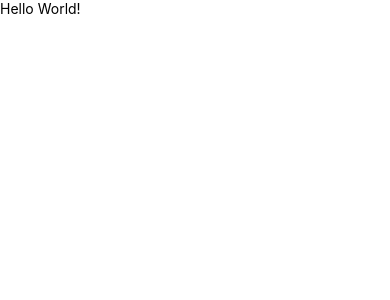
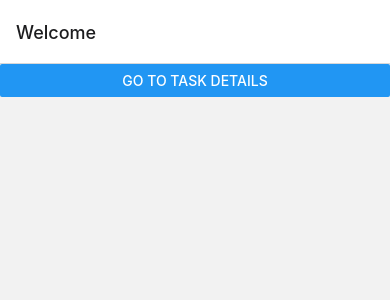
Before and after one commit to Learning-nkjaiswal/todoapp, a React Native app: screen /Home in a window 390 px wide. Shown: the top 300 px of the page. Built offline with nearby package versions, Linux system fonts and the light colour scheme.

Commit message:
04 adding basic navigation

```diff
--- a/App.js
+++ b/App.js
@@ -13,17 +13,25 @@ import {
   Text,
   StatusBar,
 } from 'react-native';
+import { NavigationContainer } from '@react-navigation/native';
+import { createNativeStackNavigator } from '@react-navigation/native-stack';
+import HomeScreen from "./src/screens/HomeScreen";
+import TaskDetails from "./src/screens/TaskDetails";
+
+const Stack = createNativeStackNavigator();
 
 const App = () => {
   return (
-    <>
-      <StatusBar barStyle="dark-content" />
-      <SafeAreaView>
-        <ScrollView>
-          <Text>Hello World!</Text>
-        </ScrollView>
-      </SafeAreaView>
-    </>
+    <NavigationContainer>
+      <Stack.Navigator>
+        <Stack.Screen
+            name="Home"
+            component={HomeScreen}
+            options={{ title: 'Welcome' }}
+          />
+        <Stack.Screen name="TaskDetails" component={TaskDetails} />
+      </Stack.Navigator>
+    </NavigationContainer>
   );
 };
 
--- a/package.json
+++ b/package.json
@@ -13,9 +13,12 @@
     "@react-native-async-storage/async-storage": "^1.15.11",
     "@react-navigation/drawer": "^6.1.8",
     "@react-navigation/native": "^6.0.6",
+    "@react-navigation/native-stack": "^6.2.5",
     "@react-navigation/stack": "^6.0.11",
     "react": "16.11.0",
-    "react-native": "0.62.2"
+    "react-native": "0.62.2",
+    "react-native-safe-area-context": "^3.3.2",
+    "react-native-screens": "^3.9.0"
   },
   "devDependencies": {
     "@babel/core": "^7.6.2",
--- a/src/screens/HomeScreen.js
+++ b/src/screens/HomeScreen.js
@@ -3,16 +3,20 @@ import {
   SafeAreaView,
   ScrollView,
   Text,
-  StatusBar,
+  Button,
 } from 'react-native';
 
-const HomeScreen = () => {
+const HomeScreen = ({ navigation }) => {
   return (
     <>
-      <StatusBar barStyle="dark-content" />
       <SafeAreaView>
         <ScrollView>
-          <Text>HomeScreen</Text>
+        <Button
+          title="Go to Task Details"
+          onPress={() =>
+            navigation.navigate('TaskDetails', { id: 'Jane' })
+          }
+        />
         </ScrollView>
       </SafeAreaView>
     </>
```
Also changed, not shown: 1 other file (tests, documents, lock files or other folders).
